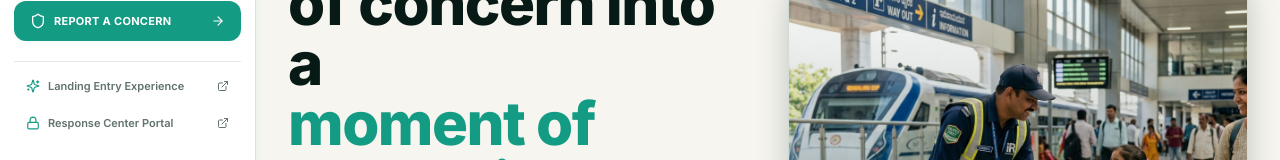
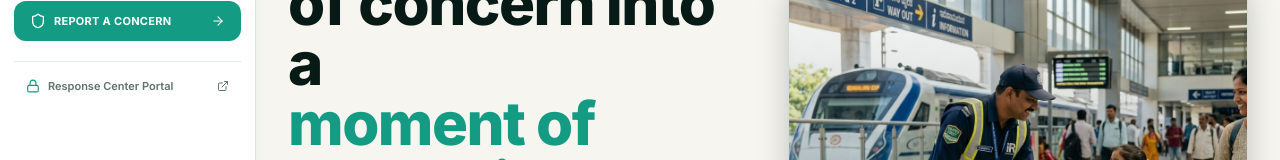
Before and after one commit to CosmosG99/BalSetu, a React (Vite) app in the folder frontend/: page /app in a window 1280 px wide. Shown: the part 350-510 px from the top of the page. Built offline with nearby package versions, Linux system fonts and the light colour scheme; the HTML template or start-up script is replaced by a standard one.

Commit message:
landing page

```diff
--- a/frontend/src/components/common/PublicLayout.tsx
+++ b/frontend/src/components/common/PublicLayout.tsx
@@ -153,16 +153,6 @@ export const PublicLayout: React.FC<PublicLayoutProps> = ({ children }) => {
           {/* 4. RESPONDER ACCESS & LANDING FRONT DOOR LINK    */}
           {/* -------------------------------------------------- */}
           <div className="pt-2 space-y-1 border-t border-charcoal-200/60 dark:border-charcoal-800/60">
-            <Link
-              to="/"
-              className="flex items-center justify-between px-3 py-2 rounded-lg text-[11px] font-semibold text-charcoal-600 hover:text-teal-700 dark:text-charcoal-400 dark:hover:text-teal-300 transition-colors"
-            >
-              <div className="flex items-center space-x-2">
-                <Sparkles className="w-3.5 h-3.5 text-teal-700 dark:text-teal-400" />
-                <span>Landing Entry Experience</span>
-              </div>
-              <ExternalLink className="w-3 h-3" />
-            </Link>
 
             <Link
               to="/responder"
```
